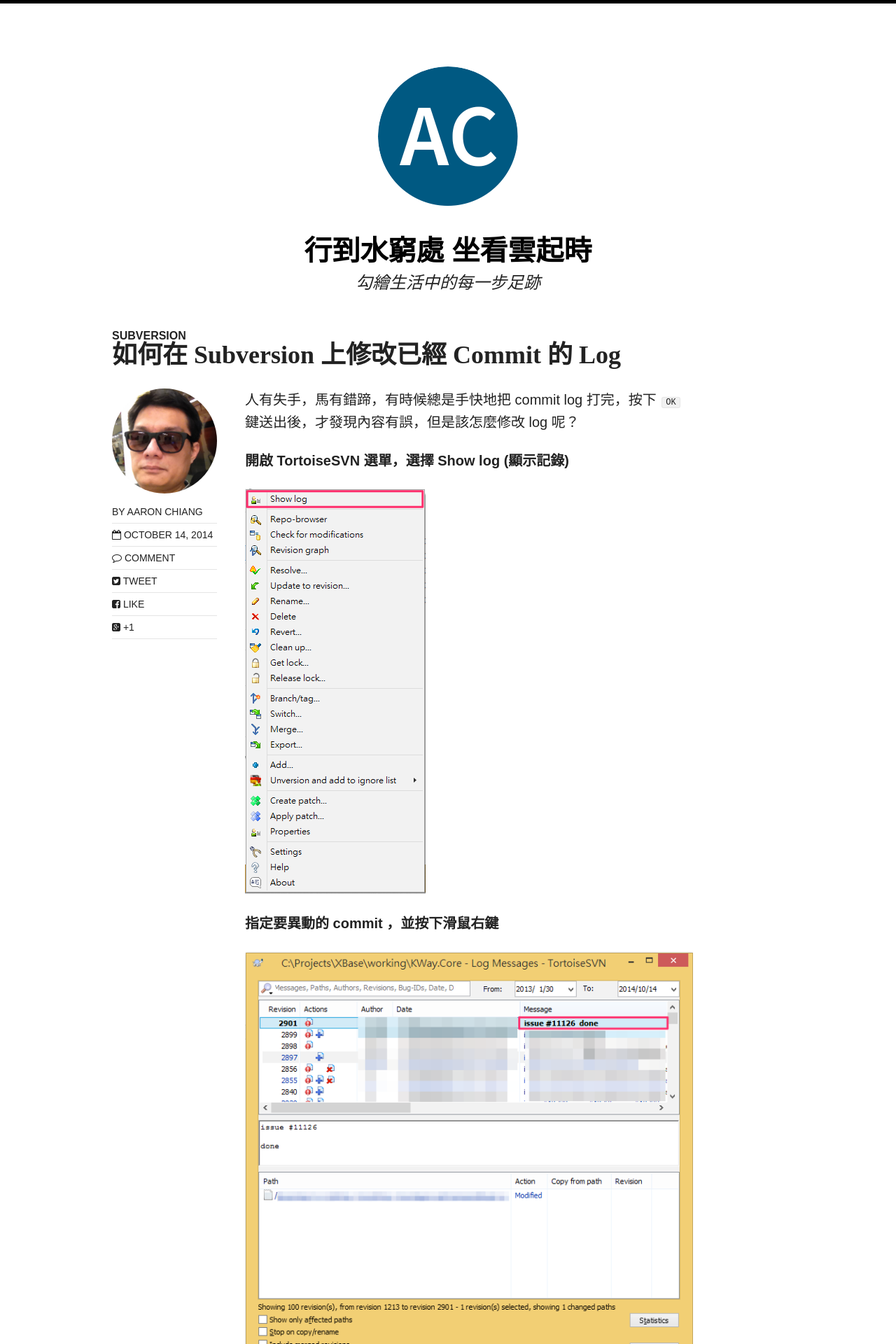
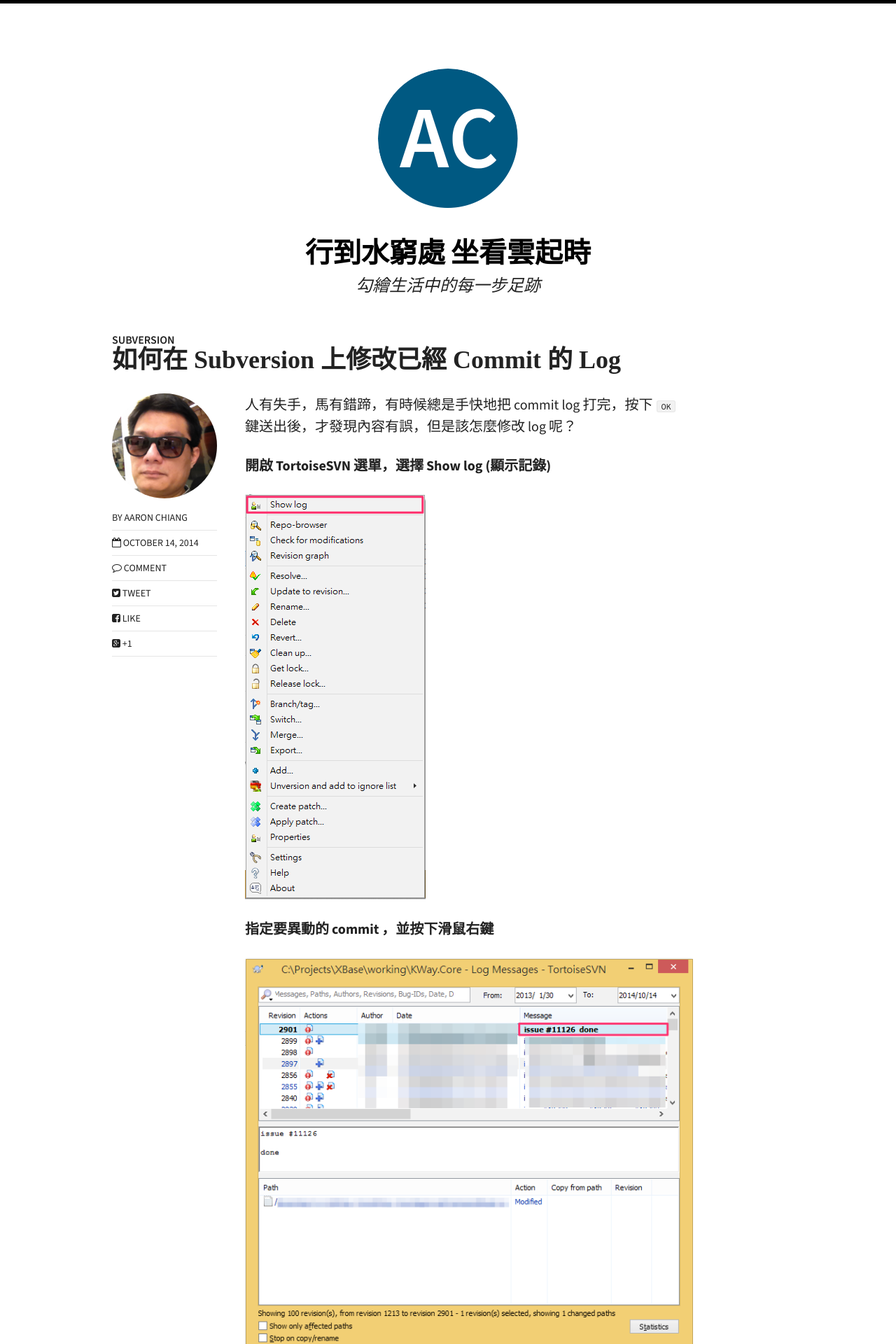
Before and after one commit to aaronchiang/aaronchiang.github.io, a Jekyll site: the page built from _posts/articles/2014-10-14-How to modify the commit log of subversion.md, in a window 1280 px wide. Shown: the top 1920 px of the page at 70% size. Built offline with Jekyll 4.4.1, drawn with Linux system fonts in a browser that asks for light colours; nearby versions of some CDN libraries; some web fonts are replaced; comment, search, counter and statistics services are not loaded.

Commit message:
Fix broken styles: serve assets over HTTPS, replace defunct Edge Fonts with Google Fonts

```diff
--- a/_config.yml
+++ b/_config.yml
@@ -5,7 +5,7 @@ locale: zh_TW
 description: "勾繪生活中的每一步足跡"
 logo: site-logo.png
 search: true
-url: http://www.aaronchiang.tw
+url: https://www.aaronchiang.tw
 #url: http://0.0.0.0:4000
 timezone: Asia/Taipei
 
--- a/_includes/head.html
+++ b/_includes/head.html
@@ -25,7 +25,9 @@
 <!-- For all browsers -->
 <link rel="stylesheet" href="{{ site.url }}/assets/css/main.css">
 <!-- Webfonts -->
-<script src="//use.edgefonts.net/source-sans-pro:n2,i2,n3,i3,n4,i4,n6,i6,n7,i7,n9,i9;source-code-pro:n4,n7;volkhov.js"></script>
+<link rel="preconnect" href="https://fonts.googleapis.com">
+<link rel="preconnect" href="https://fonts.gstatic.com" crossorigin>
+<link rel="stylesheet" href="https://fonts.googleapis.com/css2?family=Source+Sans+3:ital,wght@0,200..900;1,200..900&family=Source+Code+Pro:wght@400;700&family=Volkhov&display=swap">
 
 <meta http-equiv="cleartype" content="on">
 
--- a/_includes/scripts.html
+++ b/_includes/scripts.html
@@ -1,4 +1,4 @@
-<script src="//ajax.googleapis.com/ajax/libs/jquery/1.9.1/jquery.min.js"></script>
+<script src="https://ajax.googleapis.com/ajax/libs/jquery/1.9.1/jquery.min.js"></script>
 <script>window.jQuery || document.write('<script src="{{ site.url }}/assets/js/vendor/jquery-1.9.1.min.js"><\/script>')</script>
 <script src="{{ site.url }}/assets/js/scripts.min.js"></script>
 {% if site.search %}
--- a/_sass/variables.scss
+++ b/_sass/variables.scss
@@ -1,9 +1,9 @@
 // TYPOGRAPHY ================================================
-$base-font: 'source-sans-pro', sans-serif;
+$base-font: 'Source Sans 3', 'Source Sans Pro', sans-serif;
 $heading-font: $base-font;
 $caption-font: $base-font;
-$code-font: 'source-code-pro', monospace;
-$alt-font: 'volkhov', serif;
+$code-font: 'Source Code Pro', monospace;
+$alt-font: 'Volkhov', serif;
 
 $doc-font-size: 16;
 $doc-line-height: 24;
```
Also changed, not shown: 1 other file.
